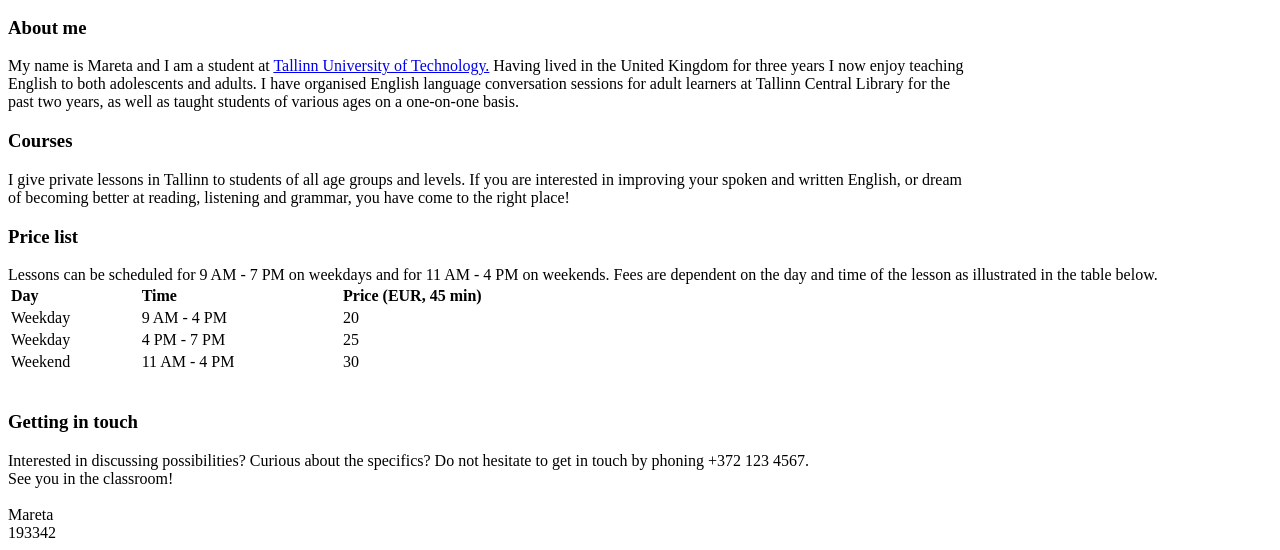
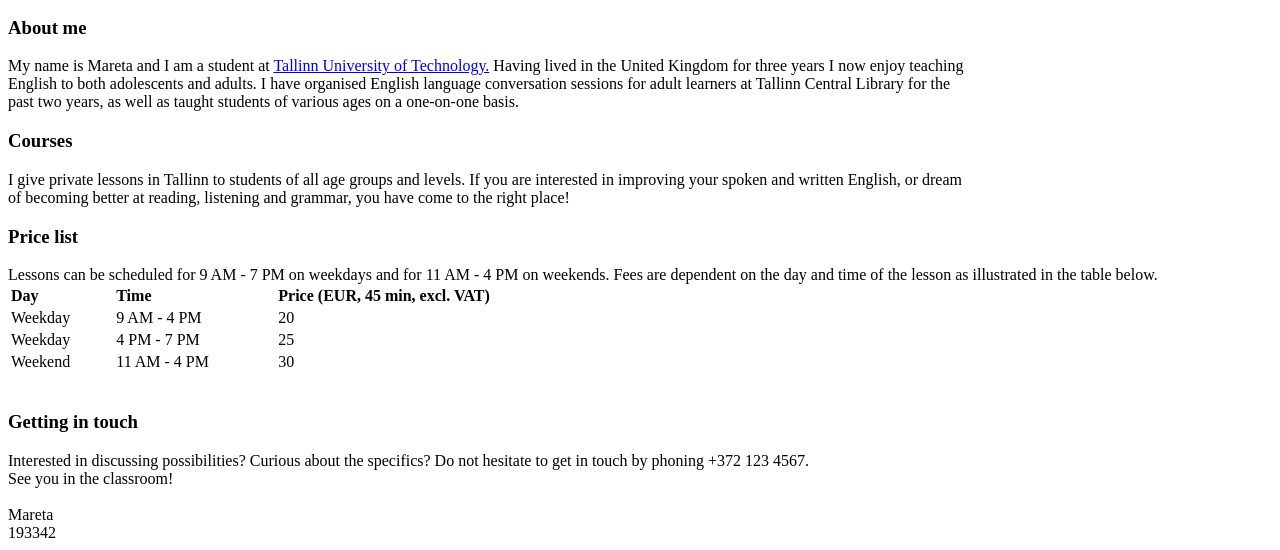
Before and after one commit to maretacoding/maretacoding.github.io, a plain HTML site: page index.html in a window 1280 px wide. Shown: the part 731-1281 px from the top of the page. Drawn offline with Linux system fonts and the light colour scheme.

Commit message:
Update index.html

```diff
--- a/index.html
+++ b/index.html
@@ -32,7 +32,7 @@ Lessons can be scheduled for 9 AM - 7 PM on weekdays and for 11 AM - 4 PM on wee
   <tr>
     <th>Day</th>
     <th>Time</th>
-    <th>Price (EUR, 45 min)</th>
+    <th>Price (EUR, 45 min, excl. VAT)</th>
   </tr>
     <tr>
     <td>Weekday</td>
```
